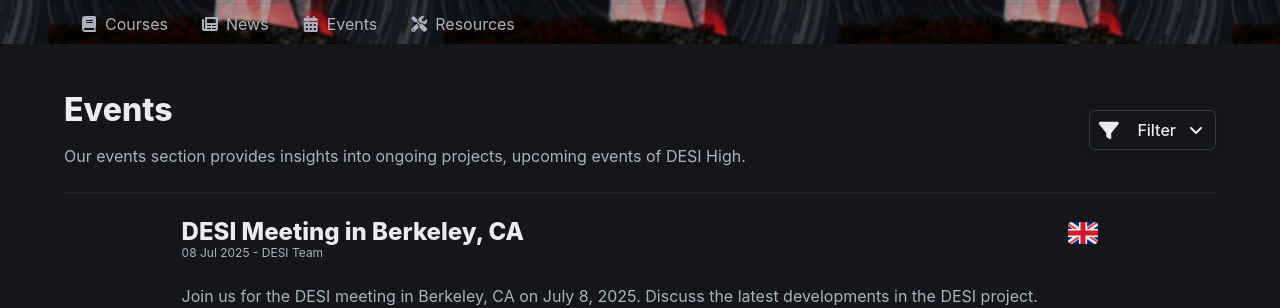
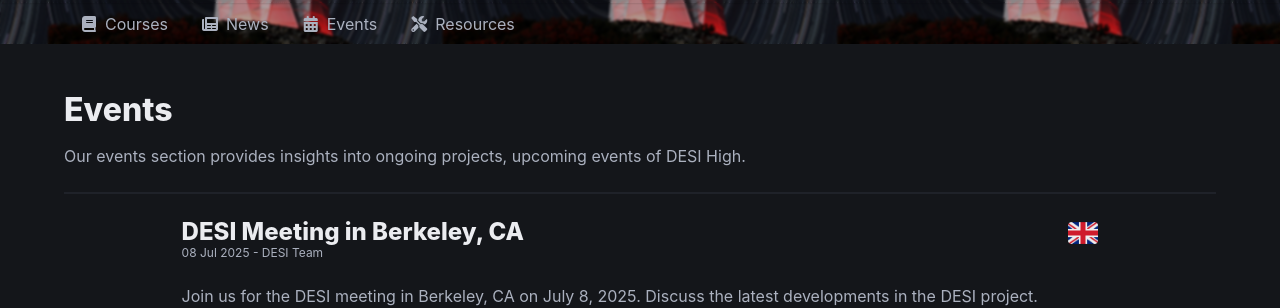
Before and after one commit to DESIHIGH/desihigh.github.io, a Jekyll site: the page built from events.html, in a window 1280 px wide and 933 px high. Shown: the part 230-538 px from the top of the window. Built offline with Jekyll 4.4.1, drawn with Linux system fonts in a browser that asks for light colours; the list of posts is cut into pages by our own code.

Commit message:
Update from desi template

```diff
--- a/_includes/paginator_posts.html
+++ b/_includes/paginator_posts.html
@@ -19,9 +19,18 @@
             </div>
         </div>
 
-        <p class="content">{{ post.excerpt }}</p>
+        <p class="content">
+            <!-- Detect HTML in excerpt -->
+            {% if post.excerpt contains '<' and post.excerpt contains '>' %}
+                <!-- Mostly for translated posts, the first language in site.data.language (here english) should be displayed -->
+                {{ post.excerpt | split: '</p>' | first | strip_html  }}
+            {% else %}
+                {{ post.excerpt }}
+            {% endif %}
+        </p>
 
-        {% if post.categories.size > 1 %}
+        {% if post.categories.size > 0 %}
+        {% if post.categories[0] != post.lang or post.categories.size > 1 %}
         <div class="tags">
             <span class="is-size-7" data-i18n="Tags:">Tags: </span>
             {% for tag in post.categories %}
@@ -33,6 +42,7 @@
             {% endfor %}
         </div>
         {% endif %}
+        {% endif %}
 
         {% if forloop.index < forloop.length %}<hr>{% endif %}
 
--- a/_layouts/post.html
+++ b/_layouts/post.html
@@ -14,7 +14,8 @@
             {{ content | markdownify }}
         </div>
         <div class="content">
-            {% if page.categories.size > 1 %}
+            {% if page.categories.size > 0 %}
+            {% if page.categories[0] != page.lang or page.categories.size > 1 %}
             <div class="tags">
             <span class="is-size-7" data-i18n="Tags:">Tags: </span>
             {% for tag in page.categories %}
@@ -26,6 +27,7 @@
             {% endfor %}
             </div>
             {% endif %}
+            {% endif %}
         </div>
     </div>
 </div>
--- a/events.html
+++ b/events.html
@@ -17,7 +18,9 @@
                 </div>
             </div>
             <div class="level-right">
-                {% include language_selector.html page_number=paginator.page %}
+                {% if page.display_lang_filter %}
+                    {% include language_selector.html page_number=paginator.page %}
+                {% endif %}
             </div>
         </div>
 
--- a/news.html
+++ b/news.html
@@ -17,7 +18,9 @@
                 </div>
             </div>
             <div class="level-right">
-                {% include language_selector.html page_number=paginator.page %}
+                {% if page.display_lang_filter %}
+                    {% include language_selector.html page_number=paginator.page %}
+                {% endif %}
             </div>
         </div>
 
```
Also changed, not shown: other parts of events.html (+1 -0 lines), other parts of news.html (+1 -0 lines), _includes/post_carousel.html (+10 -2 lines).
